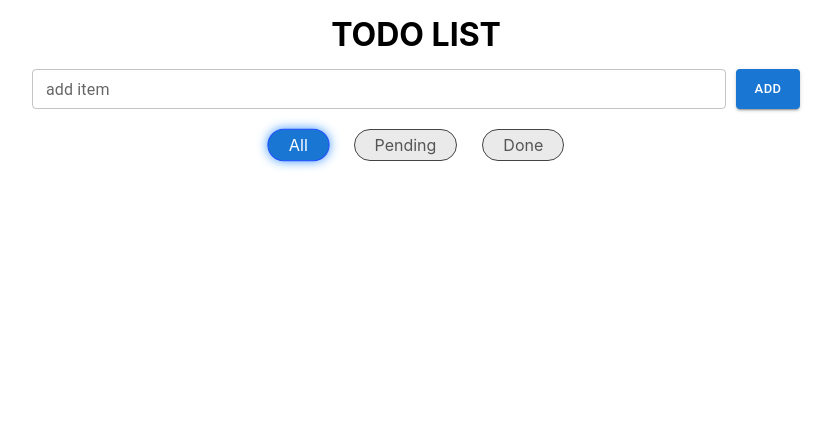
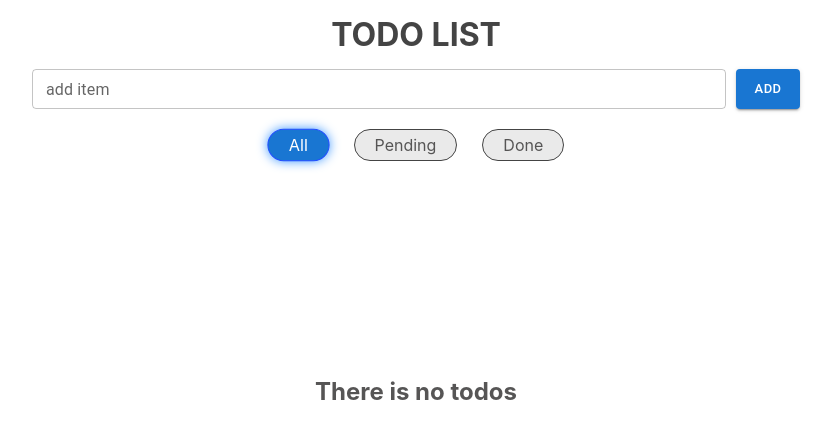
Before and after one commit to daria-zaiets/todo-list, a React (Create React App) app: page / in a window 1280 px wide. Shown: the top 438 px of the page, without its empty margins (224-1056 px from the left). Built offline with nearby package versions, Linux system fonts and the light colour scheme.

Commit message:
add noTodoText

```diff
--- a/src/components/App/App.module.scss
+++ b/src/components/App/App.module.scss
@@ -1,3 +1,5 @@
+@import "src/scss/variables";
+
 .app {
   width: MIN(60%, 980px);
   margin: 15px auto;
@@ -10,5 +12,6 @@
 .appHeader {
   h1 {
     text-align: center;
+    color: $secondary-dark;
   }
 }
--- a/src/components/TodoFilter/TodoFilterGroup.module.scss
+++ b/src/components/TodoFilter/TodoFilterGroup.module.scss
@@ -1,6 +1,7 @@
 .filterGroup {
   display: flex;
   justify-content: center;
+  align-items: center;
   gap: 25px;
   margin: 20px 0 30px;
 }
--- a/src/components/TodoItem/TodoItem.module.scss
+++ b/src/components/TodoItem/TodoItem.module.scss
@@ -18,7 +18,7 @@
 
   &:hover {
     transform: scale(1.02);
-    transition-duration: 200ms;
+    transition-duration: 500ms;
   }
 
   &__label {
--- a/src/components/TodoList/TodoList.module.scss
+++ b/src/components/TodoList/TodoList.module.scss
@@ -1,5 +1,17 @@
+@import "src/scss/variables";
+
 .todoList {
   display: flex;
   flex-flow: column nowrap;
   gap: 15px;
 }
+
+.noTodoContainer {
+  display: flex;
+  justify-content: center;
+  align-items: center;
+
+  text-align: center;
+  color: $secondary-font;
+  height: 50vh;
+}
--- a/src/components/TodoList/TodoList.tsx
+++ b/src/components/TodoList/TodoList.tsx
@@ -16,13 +16,14 @@ const TodoList = () => {
     const removeTodo = useCallback((todoId: string) => () =>  {
         dispatch(deleteTodo(todoId));
     }, [dispatch])
-
   return (
-      <>
+      <div>
           <TodoFilterGroup />
+          {!!todoList.length
+              ? (
               <div className={scss.todoList}>
-              { todoList
-                  .sort((a,b) => b.creationsDate - a.creationsDate)
+                  {todoList
+                      .sort((a, b) => b.creationsDate - a.creationsDate)
                       .map(todo => (
                           <TodoItem
                               key={todo.id}
@@ -31,8 +32,10 @@ const TodoList = () => {
                               deleteTodo={removeTodo(todo.id)}
                           />))
                   }
+              </div>)
+              :
+              <h2 className={scss.noTodoContainer}>There is no todos</h2>}
       </div>
-      </>
   );
 }
 
```
Lines whose indentation alone changed are shown as unchanged.
